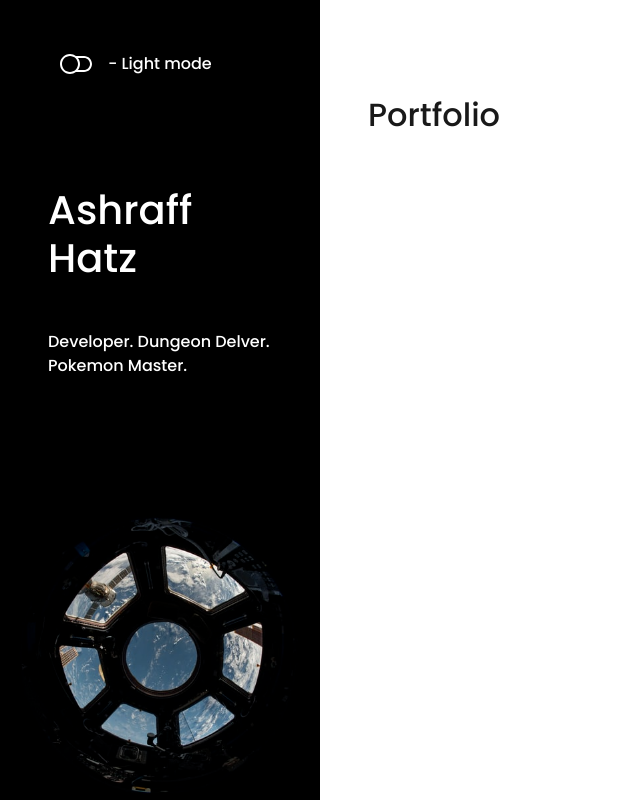
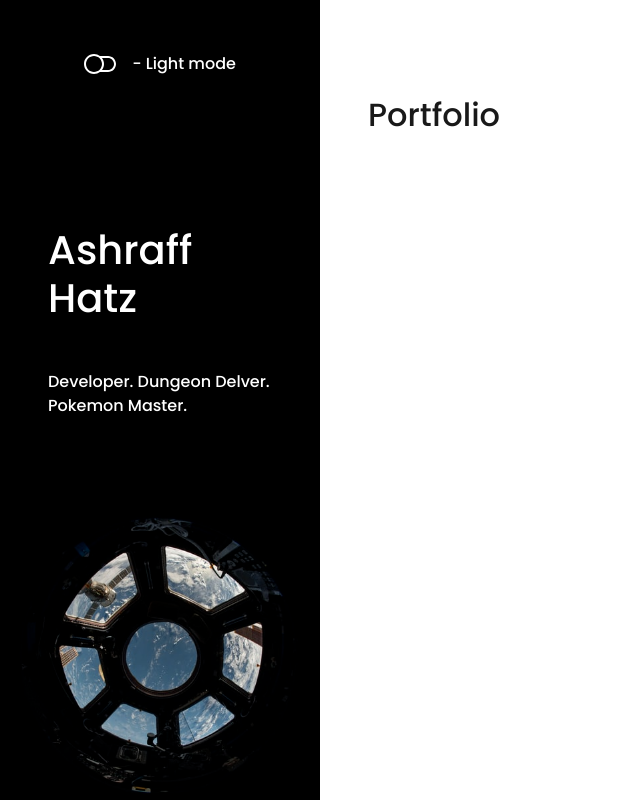
Before and after one commit to First-Derivative/ashhatz, a React (Create React App) app in the folder frontend/: page / in a window 1280 px wide. Shown: the whole page, without its empty margins (0-640 px from the left). Built offline with nearby package versions, Linux system fonts and the light colour scheme.

Commit message:
Refactor DarkmodeSwitch in App to in SideBar

```diff
--- a/frontend/src/App.js
+++ b/frontend/src/App.js
@@ -1,11 +1,9 @@
 import React, { useEffect } from 'react';
 
 import Homepage from './pages/Homepage';
-import DarkmodeSwitch from './components/DarkmodeSwitch';
 import { DarkmodeChannel } from './DarkmodeContext';
 
-
-import GlobalStyles from './utils/GlobalStyles';
+import GlobalStyle from './utils/GlobalStyles';
 import icon_link from './assets/favicon.ico';
 import mobile_icon_link from './assets/logo192.png';
 // import manifest_link from './assets/manifest.json';
@@ -28,12 +26,11 @@ function App() {
   return (
     <DarkmodeChannel>
 
-    <GlobalStyles />
+    <GlobalStyle />
+
       <div className="container-fluid vh-100" id="app-container">
-        <DarkmodeSwitch />
-      <Homepage/>
-    </div>
-
+        <Homepage/>
+      </div>
     </DarkmodeChannel>
   );
 }
--- a/frontend/src/components/DarkmodeSwitch.js
+++ b/frontend/src/components/DarkmodeSwitch.js
@@ -1,13 +1,7 @@
 import React from 'react'
 import { useDarkmodeUpdate, useDarkmode } from '../DarkmodeContext';
-import styled from 'styled-components';
 import { ReactComponent as ToggleOn } from '../assets/toggle-on.svg';
 import { ReactComponent as ToggleOff } from '../assets/toggle-off.svg'
-
-const ContainerStyle = styled.div({
-  position: 'absolute',
-  color: 'white'
-})
 
 function DarkmodeSwitch() {
   const darkmode = useDarkmode();
@@ -20,14 +14,12 @@ function DarkmodeSwitch() {
   }
 
   return (
-    <ContainerStyle>
-      <div className="d-inline-flex px-3 px-sm-5 mt-3 mt-sm-5">
-          {darkmode ?  <ToggleOn style={iconStyle} onClick={handleClick}/> : < ToggleOff style={iconStyle} onClick={handleClick} />}
-        <div className='p my-auto ms-3'>
-          { darkmode ? '- Dark mode' : '- Light mode'}
-        </div>
+    <div className="d-inline-flex px-3 px-sm-5 mt-3 mt-sm-5">
+        {darkmode ?  <ToggleOn style={iconStyle} onClick={handleClick}/> : < ToggleOff style={iconStyle} onClick={handleClick} />}
+      <div className='p my-auto ms-3'>
+        { darkmode ? '- Dark mode' : '- Light mode'}
       </div>
-    </ContainerStyle>
+    </div>
   )
 }
 
--- a/frontend/src/components/SideBar.js
+++ b/frontend/src/components/SideBar.js
@@ -2,6 +2,7 @@ import React from 'react'
 import './SideBar.css'
 import space_small from '../assets/space.png'
 import { useDarkmode } from '../DarkmodeContext'
+import DarkmodeSwitch from './DarkmodeSwitch'
 
 function SideBar() {
   const darkmode = useDarkmode();
@@ -13,7 +14,8 @@ function SideBar() {
   return (
 
       <div className="col-3 vh-100 " id='sidebar-container'>
-        <div className='d-flex flex-column min-vh-100 justify-content-center align-items-center'>
+        <div className='d-flex flex-column min-vh-100 justify-content-between align-items-center'>
+          <DarkmodeSwitch />
           <div className='my-auto mx-0 mx-sm-5' style={darkStyle}>
             <div className="h1 mt-5">
               Ashraff Hatz
```
